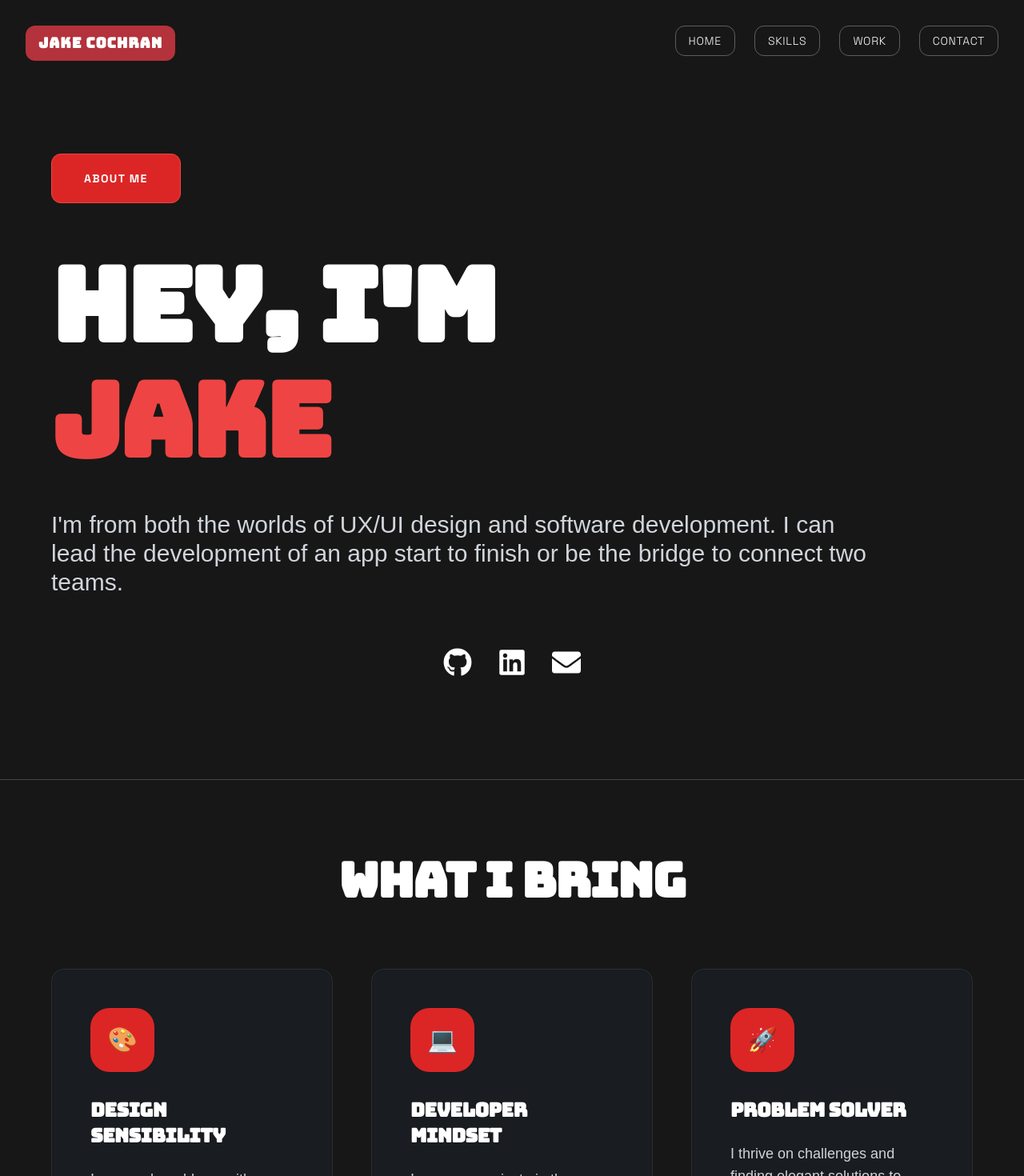
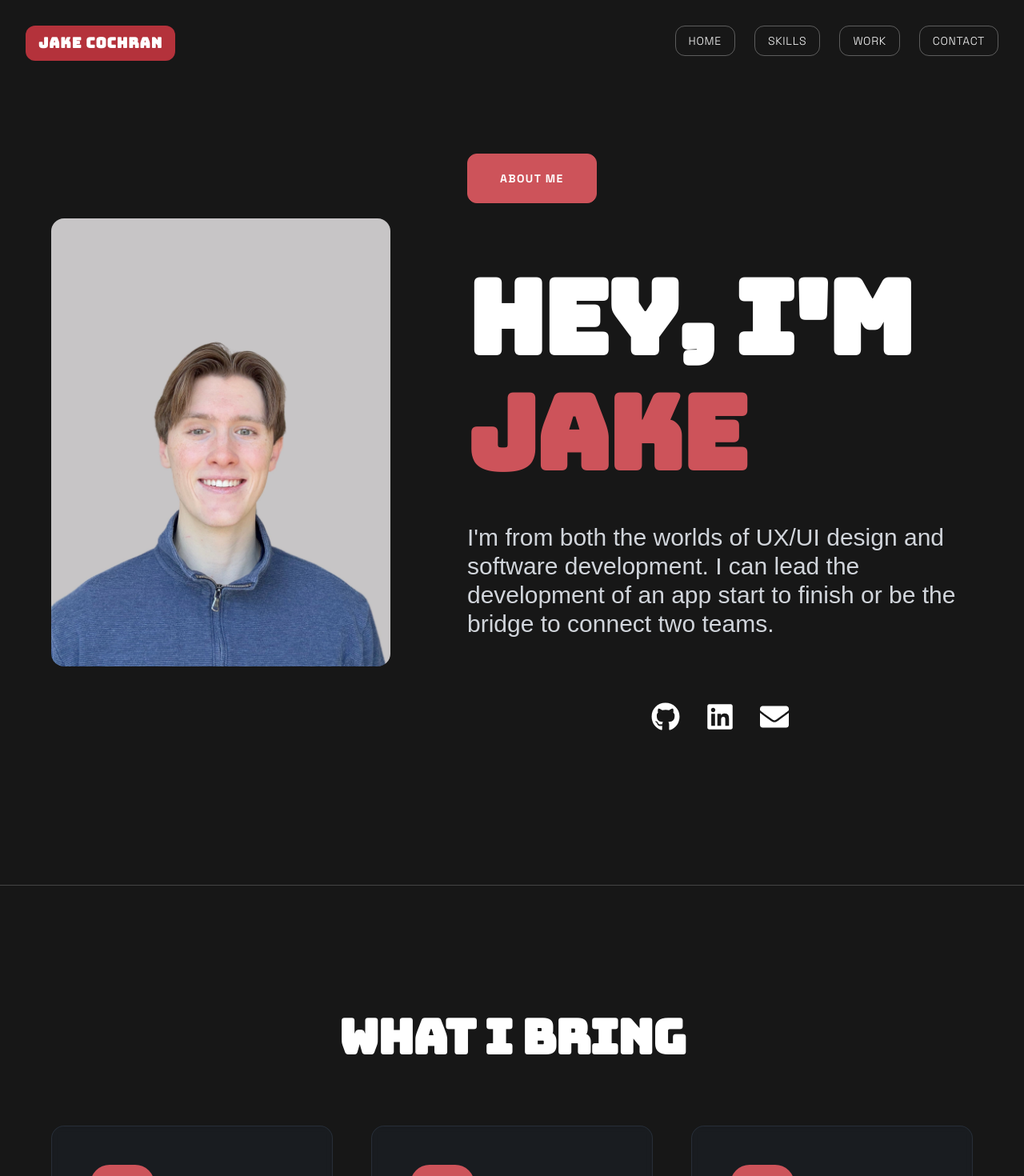
Before and after one commit to jecochran-0/JakeCPortfolio, a Next.js app: page /about in a window 1280 px wide. Shown: the top 1470 px of the page at 80% size. Built offline with nearby package versions, Linux system fonts and the light colour scheme.

Commit message:
Fix about page styling - use correct accent red (#CD535A), increase spacing for minimal feel, restore hero image with Headshot3.jpg, and add Chess photo to personal section

```diff
--- a/app/about/page.tsx
+++ b/app/about/page.tsx
@@ -258,17 +258,39 @@ export default function AboutPage() {
         </motion.div>
 
         {/* Hero Section */}
-        <section className="pt-32 sm:pt-40 md:pt-48 pb-20 sm:pb-32 px-4 sm:px-8 md:px-16">
+        <section className="pt-32 sm:pt-40 md:pt-48 pb-32 sm:pb-40 md:pb-48 px-4 sm:px-8 md:px-16">
           <div className="max-w-7xl mx-auto">
-            <motion.div
-              className="space-y-12 sm:space-y-16"
-              initial={{ opacity: 0, y: 50 }}
-              animate={{ opacity: 1, y: 0 }}
-              transition={{ duration: 1.0, ease: [0.25, 0.46, 0.45, 0.94] }}
-            >
+            <div className="grid grid-cols-1 lg:grid-cols-12 gap-16 lg:gap-24 items-center">
+              {/* Left Side - Image */}
+              <motion.div
+                className="lg:col-span-5 order-2 lg:order-1"
+                initial={{ opacity: 0, x: -50 }}
+                animate={{ opacity: 1, x: 0 }}
+                transition={{ duration: 0.8 }}
+              >
+                <div className="relative h-[70vh] overflow-hidden rounded-xl">
+                  <Image
+                    src="/Headshot3.jpg"
+                    alt="Jake Cochran - Full Stack Developer and UX/UI Designer"
+                    fill
+                    className="object-cover object-center"
+                    priority
+                    sizes="(max-width: 768px) 100vw, (max-width: 1200px) 50vw, 40vw"
+                  />
+                </div>
+              </motion.div>
+
+              {/* Right Side - Content */}
+              <motion.div
+                className="lg:col-span-7 order-1 lg:order-2 space-y-16 sm:space-y-20"
+                initial={{ opacity: 0, x: 50 }}
+                animate={{ opacity: 1, x: 0 }}
+                transition={{ duration: 0.8, delay: 0.2 }}
+              >
               {/* Profile Badge */}
               <motion.div
-                className="inline-block bg-red-600 text-white px-6 sm:px-8 lg:px-10 py-3 sm:py-4 lg:py-5 font-black text-xs sm:text-sm tracking-widest uppercase border border-red-500 rounded-lg"
+                className="inline-block text-white px-6 sm:px-8 lg:px-10 py-3 sm:py-4 lg:py-5 font-black text-xs sm:text-sm tracking-widest uppercase border rounded-lg"
+                style={{ backgroundColor: "#CD535A", borderColor: "#CD535A" }}
                 initial={{ opacity: 0, x: -50, scale: 0.8 }}
                 animate={{ opacity: 1, x: 0, scale: 1 }}
                 transition={{ duration: 0.6, ease: [0.25, 0.46, 0.45, 0.94] }}
@@ -301,7 +323,7 @@ export default function AboutPage() {
                     ))}
                   </span>
                   <br />
-                  <span className="block text-red-500 mt-2 sm:mt-4">
+                  <span className="block mt-2 sm:mt-4" style={{ color: "#CD535A" }}>
                     {"JAKE".split("").map((letter, index) => (
                       <motion.span
                         key={index}
@@ -355,12 +377,13 @@ export default function AboutPage() {
                   ))}
                 </div>
               </motion.div>
-            </motion.div>
+              </motion.div>
+            </div>
           </div>
         </section>
 
         {/* What I Bring Section */}
-        <section className="py-16 sm:py-20 lg:py-24 px-4 sm:px-8 md:px-16 border-t border-white/20">
+        <section className="py-24 sm:py-32 lg:py-40 px-4 sm:px-8 md:px-16 border-t border-white/20">
           <div className="max-w-7xl mx-auto">
             <motion.div
               initial={{ opacity: 0, y: 20 }}
@@ -399,7 +422,7 @@ export default function AboutPage() {
                     transition={{ delay: index * 0.2, duration: 0.6 }}
                     whileHover={{ y: -5 }}
                   >
-                    <div className="w-16 h-16 sm:w-20 sm:h-20 bg-red-600 rounded-2xl flex items-center justify-center mb-6 sm:mb-8 text-2xl sm:text-3xl">
+                    <div className="w-16 h-16 sm:w-20 sm:h-20 rounded-2xl flex items-center justify-center mb-6 sm:mb-8 text-2xl sm:text-3xl" style={{ backgroundColor: "#CD535A" }}>
                       {skill.icon}
                     </div>
                     <h3 className="text-xl sm:text-2xl font-black mb-4 sm:mb-6 text-white tracking-tight" style={{ fontFamily: "Bungee, Arial Black, sans-serif" }}>
@@ -416,7 +439,7 @@ export default function AboutPage() {
         </section>
 
         {/* My Story Section */}
-        <section className="py-16 sm:py-20 lg:py-24 px-4 sm:px-8 md:px-16 border-t border-white/20">
+        <section className="py-24 sm:py-32 lg:py-40 px-4 sm:px-8 md:px-16 border-t border-white/20">
           <div className="max-w-7xl mx-auto">
             <motion.div
               initial={{ opacity: 0, y: 20 }}
@@ -466,7 +489,7 @@ export default function AboutPage() {
         </section>
 
         {/* Experience Tabs Section */}
-        <section className="py-16 sm:py-20 lg:py-24 px-4 sm:px-8 md:px-16 border-t border-white/20">
+        <section className="py-24 sm:py-32 lg:py-40 px-4 sm:px-8 md:px-16 border-t border-white/20">
           <div className="max-w-7xl mx-auto">
             <motion.div
               initial={{ opacity: 0, y: 20 }}
@@ -485,9 +508,10 @@ export default function AboutPage() {
                     onClick={() => setActiveTab("professional")}
                     className={`px-6 sm:px-8 py-3 sm:py-4 text-sm sm:text-base font-black transition-all duration-300 border-2 rounded-lg ${
                       activeTab === "professional"
-                        ? "bg-red-600 text-white border-red-500"
+                        ? "text-white border-gray-600"
                         : "bg-transparent text-gray-300 border-gray-600 hover:bg-gray-700/50"
                     }`}
+                    style={activeTab === "professional" ? { backgroundColor: "#CD535A", borderColor: "#CD535A" } : {}}
                   >
                     💼 PROFESSIONAL
                   </button>
@@ -495,9 +519,10 @@ export default function AboutPage() {
                     onClick={() => setActiveTab("education")}
                     className={`px-6 sm:px-8 py-3 sm:py-4 text-sm sm:text-base font-black transition-all duration-300 border-2 rounded-lg ${
                       activeTab === "education"
-                        ? "bg-red-600 text-white border-red-500"
+                        ? "text-white border-gray-600"
                         : "bg-transparent text-gray-300 border-gray-600 hover:bg-gray-700/50"
                     }`}
+                    style={activeTab === "education" ? { backgroundColor: "#CD535A", borderColor: "#CD535A" } : {}}
                   >
                     🎓 EDUCATION
                   </button>
@@ -505,9 +530,10 @@ export default function AboutPage() {
                     onClick={() => setActiveTab("personal")}
                     className={`px-6 sm:px-8 py-3 sm:py-4 text-sm sm:text-base font-black transition-all duration-300 border-2 rounded-lg ${
                       activeTab === "personal"
-                        ? "bg-red-600 text-white border-red-500"
+                        ? "text-white border-gray-600"
                         : "bg-transparent text-gray-300 border-gray-600 hover:bg-gray-700/50"
                     }`}
+                    style={activeTab === "personal" ? { backgroundColor: "#CD535A", borderColor: "#CD535A" } : {}}
                   >
                     👤 PERSONAL
                   </button>
@@ -554,7 +580,7 @@ export default function AboutPage() {
                     className="bg-gray-800/30 backdrop-blur-sm border border-gray-700/50 rounded-xl p-6 sm:p-8 lg:p-12"
                   >
                     <div className="flex items-center justify-center mb-8 sm:mb-12">
-                      <div className="w-16 h-16 sm:w-20 sm:h-20 bg-red-600 rounded-2xl flex items-center justify-center mr-6 sm:mr-8 text-2xl sm:text-3xl">
+                      <div className="w-16 h-16 sm:w-20 sm:h-20 rounded-2xl flex items-center justify-center mr-6 sm:mr-8 text-2xl sm:text-3xl" style={{ backgroundColor: "#CD535A" }}>
                         🎓
                       </div>
                       <div>
@@ -564,14 +590,14 @@ export default function AboutPage() {
                         <p className="text-base sm:text-lg text-gray-300 font-medium" style={{ fontFamily: "Montserrat, sans-serif" }}>
                           Bachelor's in Consumer Behavior and Marketplace Studies. Minors in Computer Science and Entrepreneurship
                         </p>
-                        <p className="text-red-400 font-black text-base sm:text-lg">
+                        <p className="font-black text-base sm:text-lg" style={{ color: "#CD535A" }}>
                           Expected Graduation: May 2025
                         </p>
                       </div>
                     </div>
 
                     <div className="space-y-6 sm:space-y-8">
-                      <div className="border-l-4 border-red-500 pl-6 sm:pl-8 py-4 sm:py-6">
+                      <div className="pl-6 sm:pl-8 py-4 sm:py-6" style={{ borderLeft: "4px solid #CD535A" }}>
                         <h4 className="font-black text-lg sm:text-xl text-white mb-3 sm:mb-4 tracking-tight" style={{ fontFamily: "Bungee, Arial Black, sans-serif" }}>
                           Relevant Coursework
                         </h4>
@@ -597,11 +623,16 @@ export default function AboutPage() {
                         whileHover={{ y: -5 }}
                       >
                         <h3 className="text-xl sm:text-2xl font-black mb-4 sm:mb-6 text-white tracking-tight" style={{ fontFamily: "Bungee, Arial Black, sans-serif" }}>
-                          🏈 Flag Football
+                          🏈 Flag Football & Tennis
                         </h3>
                         <p className="text-base sm:text-lg text-gray-300 mb-6 sm:mb-8 font-medium" style={{ fontFamily: "Montserrat, sans-serif" }}>
                           I'm a big football fan (go pats), and I also like to play flag football and tennis.
                         </p>
+                        <div className="relative overflow-hidden rounded-lg">
+                          <div className="w-full h-48 bg-gradient-to-br from-gray-700 to-gray-800 flex items-center justify-center">
+                            <span className="text-gray-400 text-lg font-medium">🏈 Tennis & Football</span>
+                          </div>
+                        </div>
                       </motion.div>
 
                       <motion.div
@@ -614,6 +645,15 @@ export default function AboutPage() {
                         <p className="text-base sm:text-lg text-gray-300 mb-6 sm:mb-8 font-medium" style={{ fontFamily: "Montserrat, sans-serif" }}>
                           I pass the time with a chess match on chess.com
                         </p>
+                        <div className="relative overflow-hidden rounded-lg">
+                          <Image
+                            src="/Chess.jpg"
+                            alt="Chess Game"
+                            width={400}
+                            height={200}
+                            className="w-full h-48 object-cover"
+                          />
+                        </div>
                       </motion.div>
 
                       <motion.div
@@ -636,7 +676,7 @@ export default function AboutPage() {
         </section>
 
         {/* CTA Section */}
-        <section className="py-16 sm:py-20 lg:py-24 px-4 sm:px-8 md:px-16 border-t border-white/20">
+        <section className="py-24 sm:py-32 lg:py-40 px-4 sm:px-8 md:px-16 border-t border-white/20">
           <div className="max-w-4xl mx-auto text-center">
             <motion.div
               initial={{ opacity: 0, y: 20 }}
@@ -650,7 +690,7 @@ export default function AboutPage() {
               >
                 <h2 className="text-3xl xs:text-4xl sm:text-5xl md:text-6xl lg:text-7xl font-black mb-8 sm:mb-10 tracking-tight text-white" style={{ fontFamily: "Bungee, Arial Black, sans-serif" }}>
                   LET'S BUILD
-                  <span className="block text-red-500 mt-2 sm:mt-4">
+                  <span className="block mt-2 sm:mt-4" style={{ color: "#CD535A" }}>
                     SOMETHING AMAZING
                   </span>
                 </h2>
@@ -659,7 +699,8 @@ export default function AboutPage() {
                 </p>
                 <motion.a
                   href="mailto:jake.e.cochran@gmail.com"
-                  className="inline-flex bg-red-600 hover:bg-red-700 text-white px-6 sm:px-8 lg:px-12 xl:px-20 py-4 sm:py-6 lg:py-8 xl:py-10 font-black tracking-widest transition-all duration-300 items-center justify-center border border-red-500 rounded-xl text-sm xs:text-base sm:text-lg lg:text-xl xl:text-2xl"
+                  className="inline-flex text-white px-6 sm:px-8 lg:px-12 xl:px-20 py-4 sm:py-6 lg:py-8 xl:py-10 font-black tracking-widest transition-all duration-300 items-center justify-center border rounded-xl text-sm xs:text-base sm:text-lg lg:text-xl xl:text-2xl hover:opacity-90"
+                  style={{ backgroundColor: "#CD535A", borderColor: "#CD535A" }}
                   whileHover={{ scale: 1.05 }}
                   whileTap={{ scale: 0.95 }}
                 >
```
